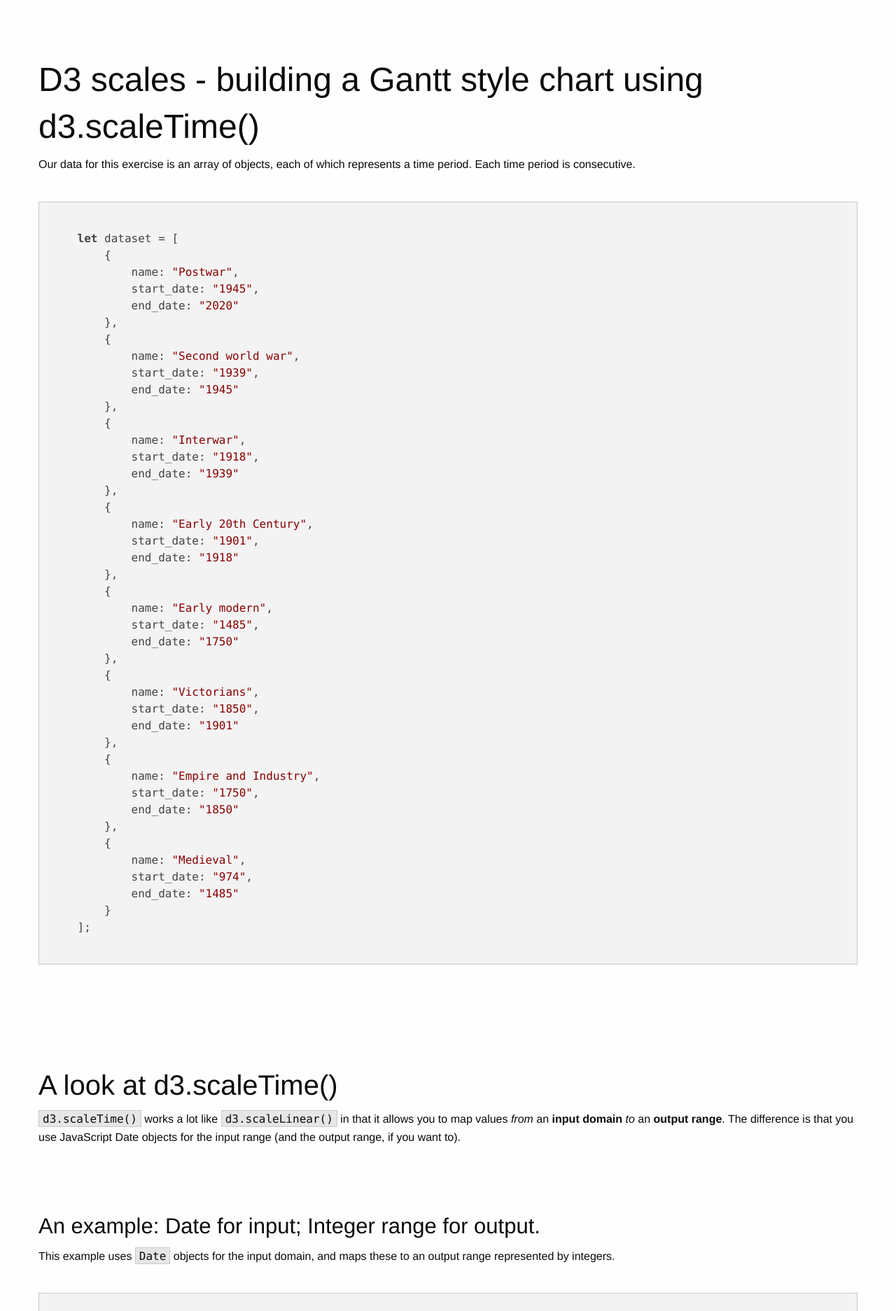
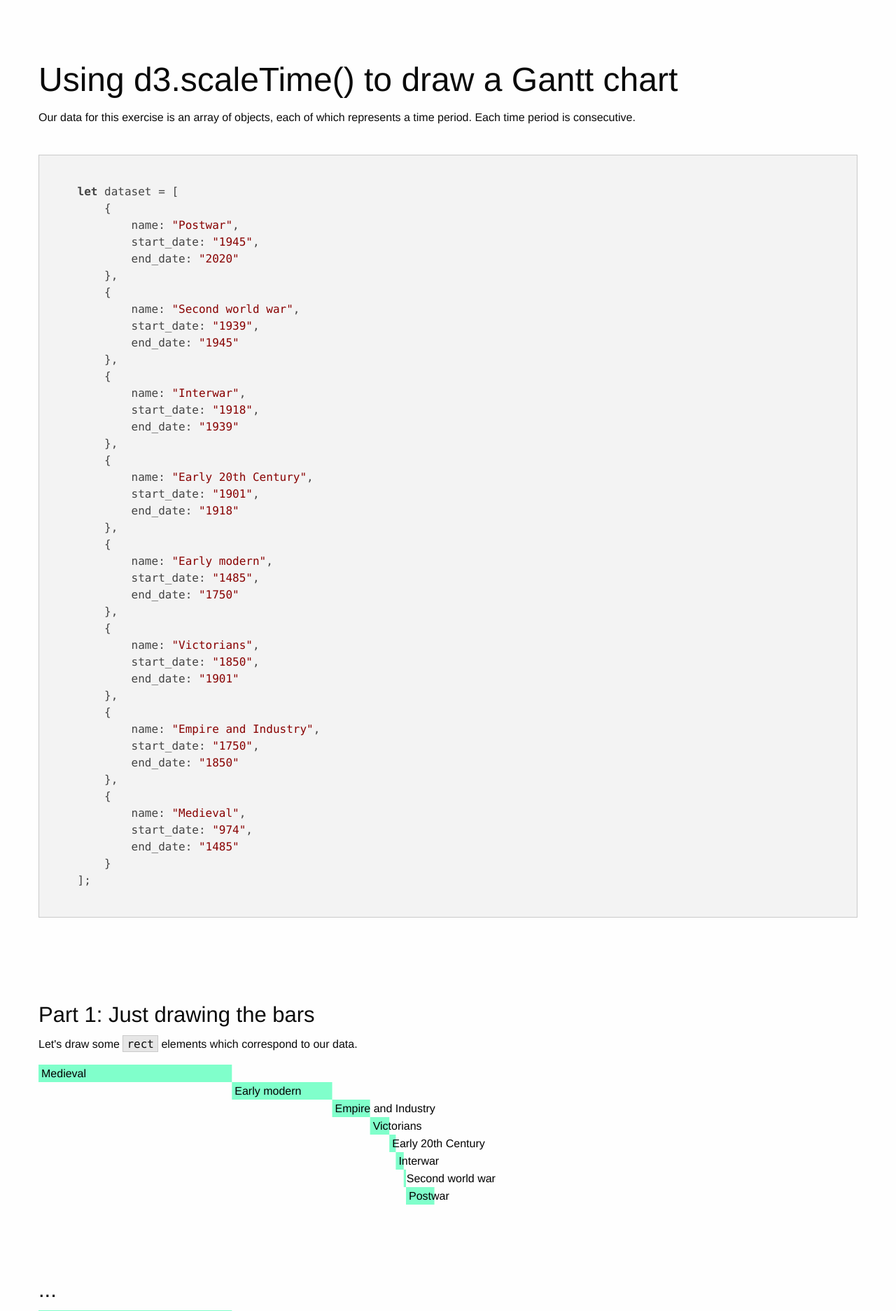
Before and after one commit to gtvj/data-visualisation-javascript-with-web-standards, a Flask app: template app/templates/pages/d3-scales-a-gantt-chart.html in a window 1280 px wide. Shown: the top 1873 px of the page at 70% size. Run offline with Flask 2, Linux system fonts and the light colour scheme; the template is opened without the code that fills it, so the values that code supplies are empty; some libraries are stand-ins or nearby versions.

Commit message:
Interim commit: add more scaleTime demonstrations

```diff
--- a/app/templates/pages/d3-scales-a-gantt-chart.html
+++ b/app/templates/pages/d3-scales-a-gantt-chart.html
@@ -1,9 +1,12 @@
 {% extends "page_layout.html" %}
 
 {% block content %}
+
 <script src="https://d3js.org/d3.v5.min.js"></script>
-<h1>D3 scales - building a Gantt style chart using d3.scaleTime()</h1>
-<p>Our data for this exercise is an array of objects, each of which represents a time period. Each time period is consecutive.</p>
+
+<h1>Using d3.scaleTime() to draw a Gantt chart</h1>
+<p>Our data for this exercise is an array of objects, each of which represents a time period. Each time period is
+    consecutive.</p>
 <pre>
     <code class="javascript">
     let dataset = [
@@ -50,88 +53,9 @@
     ];
     </code>
 </pre>
-<h2>A look at d3.scaleTime()</h2>
-<p><code>d3.scaleTime()</code> works a lot like <code>d3.scaleLinear()</code> in that it allows you to map values <em>from</em> an <strong>input domain</strong> <em>to</em> an <strong>output range</strong>. The difference is that you use JavaScript Date objects for the input range (and the output range, if you want to).</p>
-<h3>An example: Date for input; Integer range for output.</h3>
-<p>This example uses <code>Date</code> objects for the input domain, and maps these to an output range represented by integers.</p>
-<pre>
-    <code class="javascript">
-
-    const moon_landing = new Date(1969, 7, 20),
-        start_of_20th_century = new Date(1900, 1, 1),
-        end_of_20th_century = new Date(1999, 12, 31);
-
-    const scaleXCentury = d3.scaleTime()
-        .domain([start_of_20th_century, end_of_20th_century]) // Bounds for input domain
-        .range([0, 100]); // Bounds for output range
-
-    const position_of_moonlanding = scaleXCentury(moon_landing); // 69.55057999981746
-
-    console.log(`The position of the moon landing is ${position_of_moonlanding}`);
-
-    const batte_of_hastings = new Date(1066, 10, 14),
-        start_of_millenium = new Date(1000, 1, 1),
-        end_of_millenium = new Date(1999, 12, 31);
-
-    const scaleXMillenium = d3.scaleTime()
-        .domain([start_of_millenium, end_of_millenium])
-        .range([0, 1000]); // Note: our range has changed
-
-    const position_of_boh = scaleXMillenium(batte_of_hastings);
-
-    console.log(`The position of boh is ${position_of_boh}`); // 66.78330198416936
-
-    </code>
-</pre>
-<h2>Performing calculations</h2>
-<p>What about if you need to represent the duration of a thing? As it turns out, you can perform this kind of calculation quite easily.</p>
-<pre>
-    <code class="javascript">
-    // Note: this code uses scaleXMillenium() which was instantiated above
-    const space_between_boh_and_moon_landing = scaleXMillenium(moon_landing) - scaleXMillenium(batte_of_hastings);
-    console.log(`The space between our events is ${space_between_boh_and_moon_landing}`); // 902.7681950638984
-
-    // Note: this is only 902.x because our output range is 1000. If our output range was the number of pixels
-    //       available instead, the values would be different but - crucuially - the representation of their
-    //       relationship to each other would remain the same
-
-    // Which we can confirm with
-    const time_difference = Math.abs(moon_landing - batte_of_hastings);
-    const difference_in_years = time_difference / (1000 * 60 * 60 * 24 * 365.2422);
-    console.log(`The difference in years between our events is ${difference_in_years}`); // 902.7459502623774 (Close enough)
-    </code>
-</pre>
-<script>
-
-    const moon_landing = new Date(1969, 7, 20),
-        start_of_20th_century = new Date(1900, 1, 1),
-        end_of_20th_century = new Date(1999, 12, 31);
-
-    const scaleXCentury = d3.scaleTime()
-        .domain([start_of_20th_century, end_of_20th_century]) // Bounds for input domain
-        .range([0, 100]); // Bounds for output range
-
-    const position_of_moonlanding = scaleXCentury(moon_landing); // 69.55057999981746
-
-    console.log(`The position of the moon landing is ${position_of_moonlanding}`);
-
-    const batte_of_hastings = new Date(1066, 10, 14),
-        start_of_millenium = new Date(1000, 1, 1),
-        end_of_millenium = new Date(1999, 12, 31);
-
-    const scaleXMillenium = d3.scaleTime()
-        .domain([start_of_millenium, end_of_millenium])
-        .range([0, 1000]); // Note: our range has changed
-
-    const position_of_boh = scaleXMillenium(batte_of_hastings);
-
-    console.log(`The position of boh is ${position_of_boh}`); // 66.78330198416936
-
-</script>
-
-<h2>Plotting our data to the SVG</h2>
-<div id="example-one"></div>
-
+<h3>Part 1: Just drawing the bars</h3>
+<p>Let's draw some <code>rect</code> elements which correspond to our data.</p>
+<div id="part-one"></div>
 <script>
 
     let w = 700,
@@ -208,9 +132,9 @@
                 return d.start_date;
             })
         ])
-        .range([0, w - 50]);
+        .range([0, w * 0.75]);
 
-    let svg = d3.select('#example-one').append('svg').attr('width', w).attr('height', h);
+    let svg = d3.select('#part-one').append('svg').attr('width', w).attr('height', h);
 
     svg.selectAll("rect")
         .data(dataset)
@@ -219,8 +143,44 @@
         .attr("y", (d, i) => i * (h / dataset.length))
         .attr("x", d => xScale(d.start_date))
         .attr("width", d => xScale(d.end_date) - xScale(d.start_date))
-        .attr("fill", "orange")
+        .attr("fill", "#80FFCB")
         .attr("height", (h / dataset.length));
 
+    svg.selectAll("text")
+        .data(dataset)
+        .enter()
+        .append("text")
+        .text(d => d.name)
+        .attr("y", (d, i) => (i + 0.7) * (h / dataset.length))
+        .attr("x", d => xScale(d.start_date) + 4)
 </script>
+
+<h3>...</h3>
+<div id="example-one"></div>
+
+<script>
+    {
+
+        let svg = d3.select('#example-one').append('svg').attr('width', w).attr('height', h);
+
+        svg.selectAll("rect")
+            .data(dataset)
+            .enter()
+            .append("rect")
+            .attr("y", (d, i) => i * (h / dataset.length))
+            .attr("x", d => xScale(d.start_date))
+            .attr("width", d => xScale(d.end_date) - xScale(d.start_date))
+            .attr("fill", "#80FFCB")
+            .attr("height", (h / dataset.length));
+
+        svg.selectAll("text")
+            .data(dataset)
+            .enter()
+            .append("text")
+            .text(d => d.name)
+            .attr("y", (d, i) => (i + 0.7) * (h / dataset.length))
+            .attr("x", d => xScale(d.start_date) + 4)
+    }
+</script>
+
 {% endblock %}
```
Also changed, not shown: app/data/pages.json (+8 -1 lines), app/templates/pages/d3-scales-and-time.html (added, +122 -0 lines).
